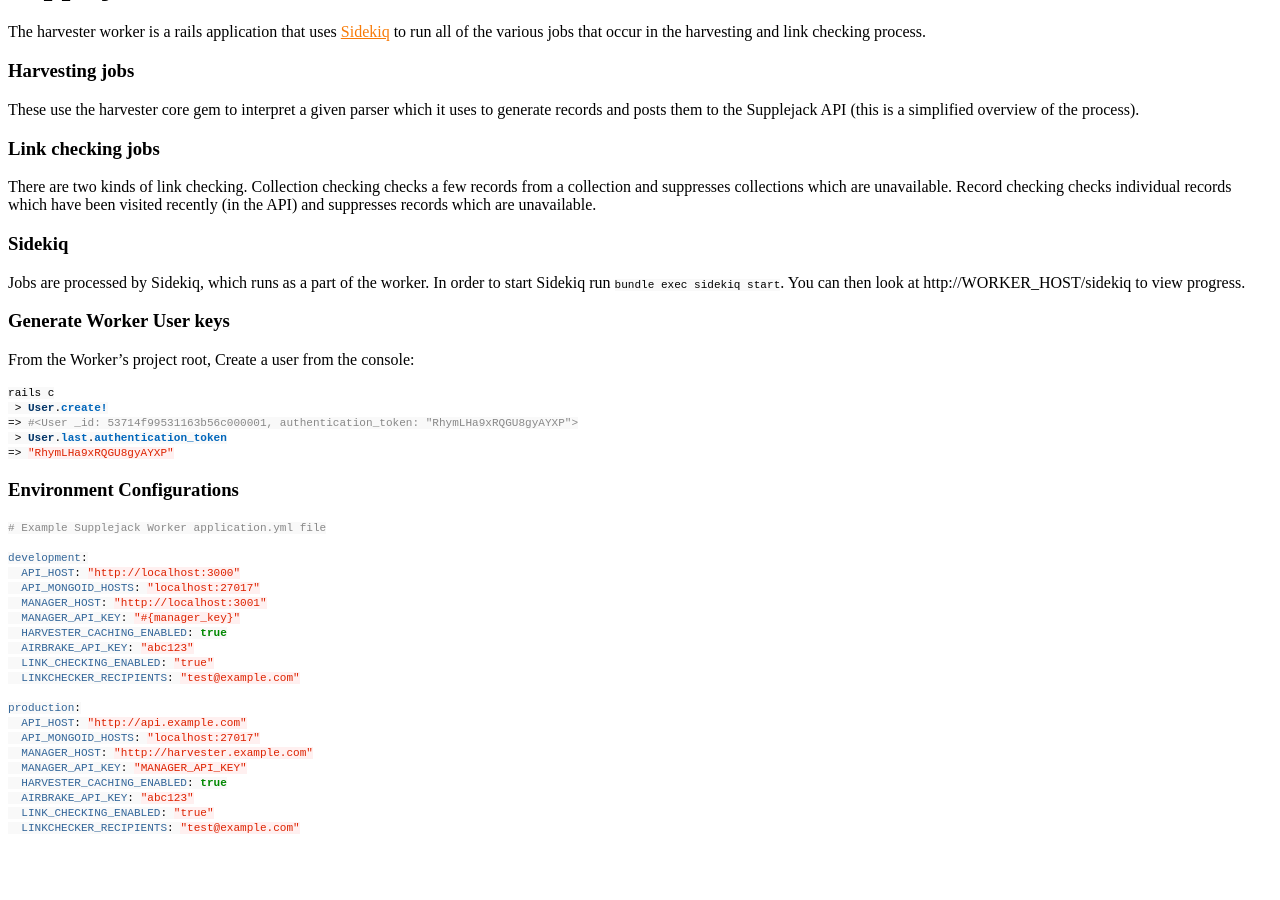
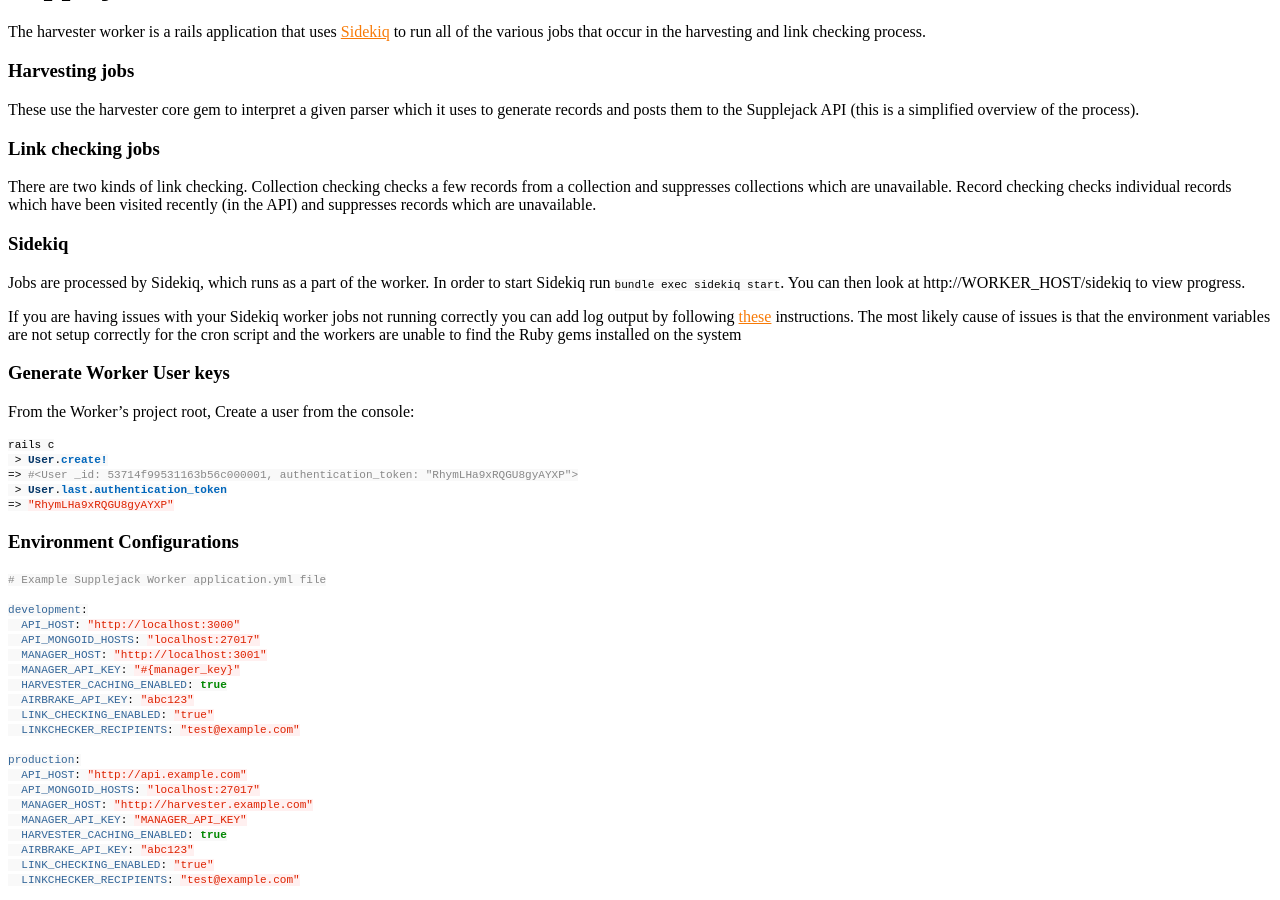
Before and after one commit to DigitalNZ/supplejack, a Jekyll site: the page built from _posts/2014-05-01-supplejack-worker.md, in a window 1280 px wide and 900 px high, scrolled down 789 px. Built offline with Jekyll 4.4.1, drawn with Linux system fonts in a browser that asks for light colours; Markdown is read by kramdown in place of the engine named in the settings; a style sheet for code colours, icons or effects is not loaded; before the commit the page ends 1637 px from its top, so only the background shows below that.

Commit message:
Update worker documentation to mention how to debug job issues and common cause of failure

```diff
--- a/_posts/2014-05-01-supplejack-worker.md
+++ b/_posts/2014-05-01-supplejack-worker.md
@@ -16,6 +16,8 @@ There are two kinds of link checking. Collection checking checks a few records f
 
 ### Sidekiq
 Jobs are processed by Sidekiq, which runs as a part of the worker. In order to start Sidekiq run `bundle exec sidekiq start`. You can then look at http://WORKER_HOST/sidekiq to view progress.
+
+If you are having issues with your Sidekiq worker jobs not running correctly you can add log output by following [these](https://github.com/javan/whenever/wiki/Output-redirection-aka-logging-your-cron-jobs) instructions. The most likely cause of issues is that the environment variables are not setup correctly for the cron script and the workers are unable to find the Ruby gems installed on the system
 
 ### Generate Worker User keys
 
```
